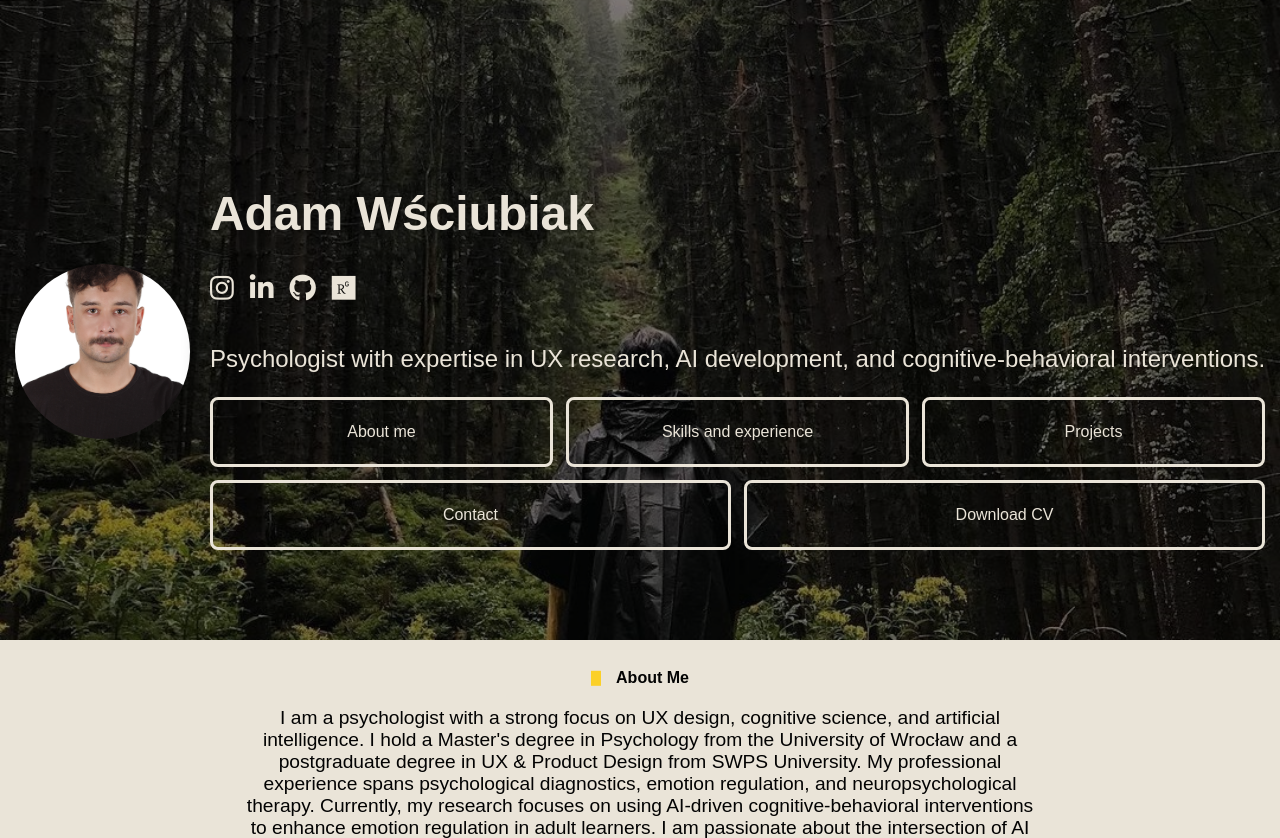
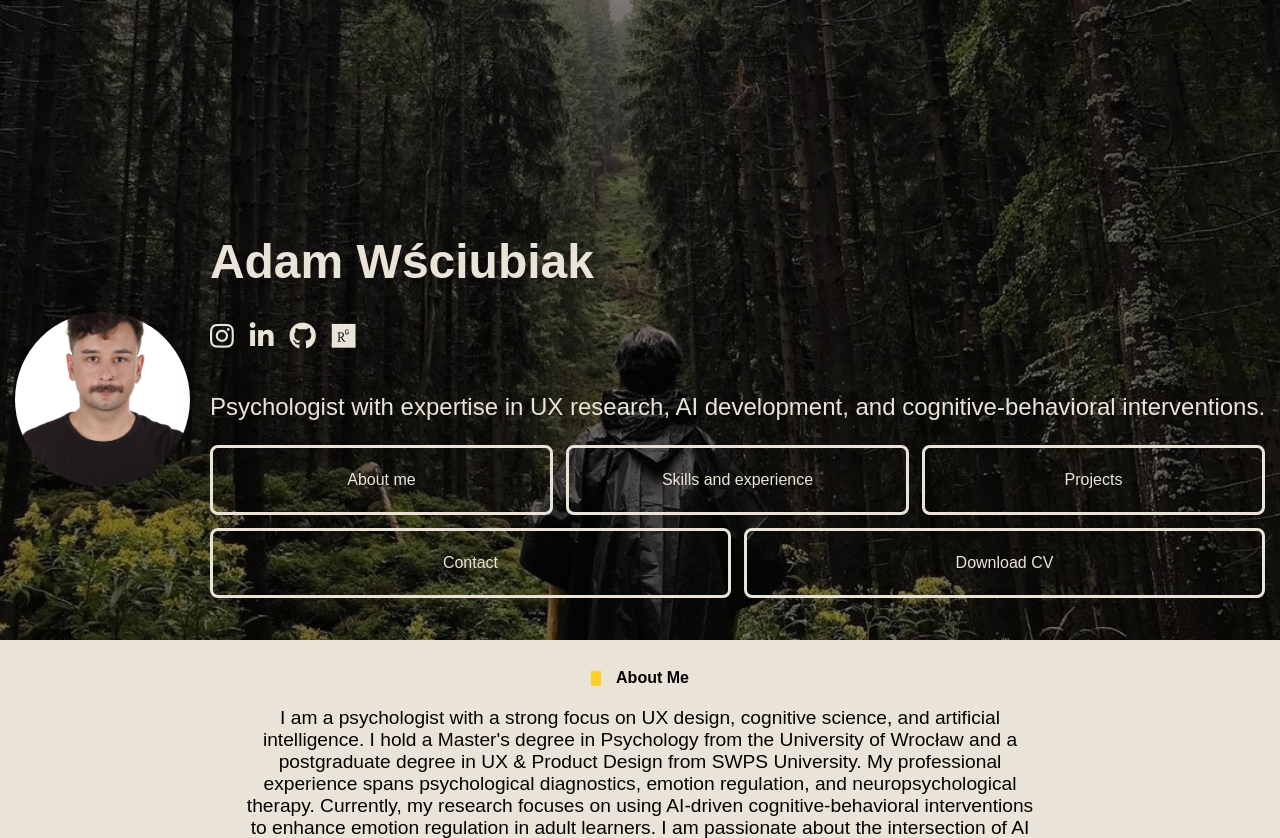
Before and after one commit to adamwsciubiak/adamwsciubiak, a PHP site: page / in a window 1280 px wide. Shown: the top 838 px of the page. Run offline with PHP 8.4, Linux system fonts and the light colour scheme.

Commit message:
Update style.css

```diff
--- a/style.css
+++ b/style.css
@@ -271,7 +271,7 @@ footer {
 /* Media query for narrower screens (below 768px) */
 @media (max-width: 2532px) {
     .header-content{
-        top: 2rem;
+        top: 5rem;
     }
 
 @media (max-width: 1170px) {
```
